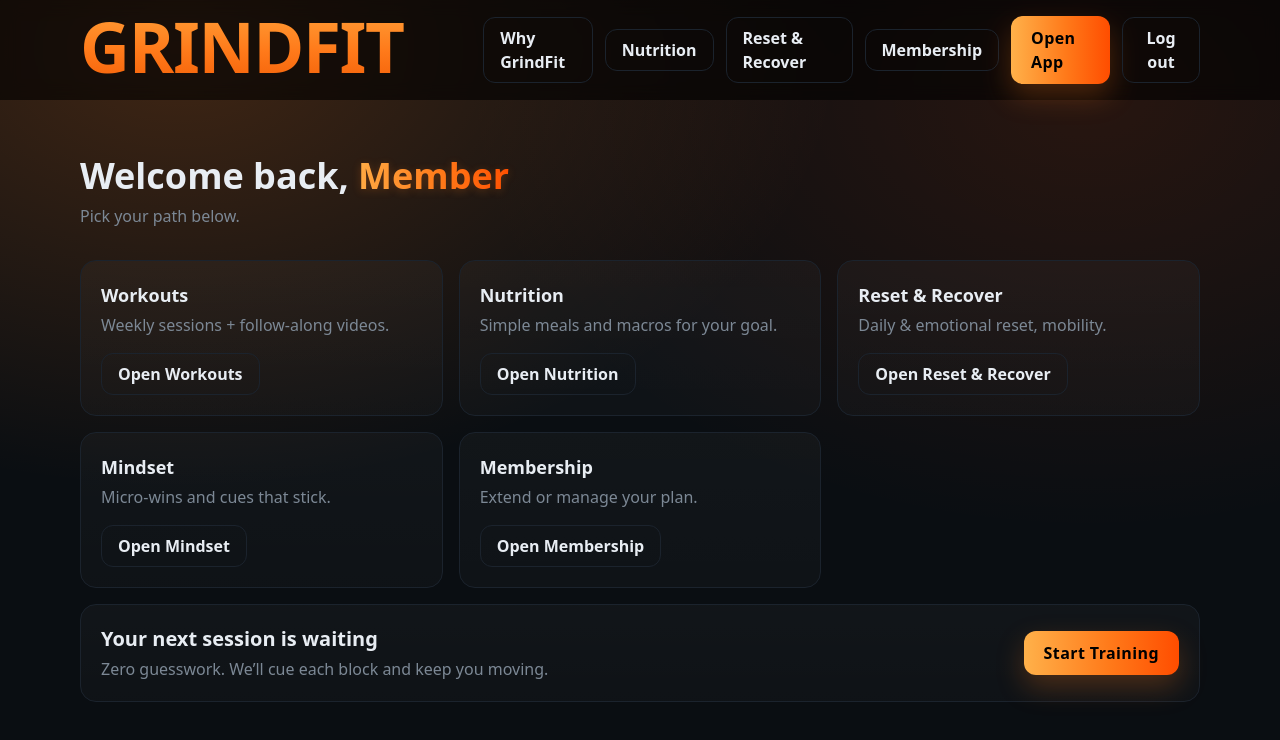
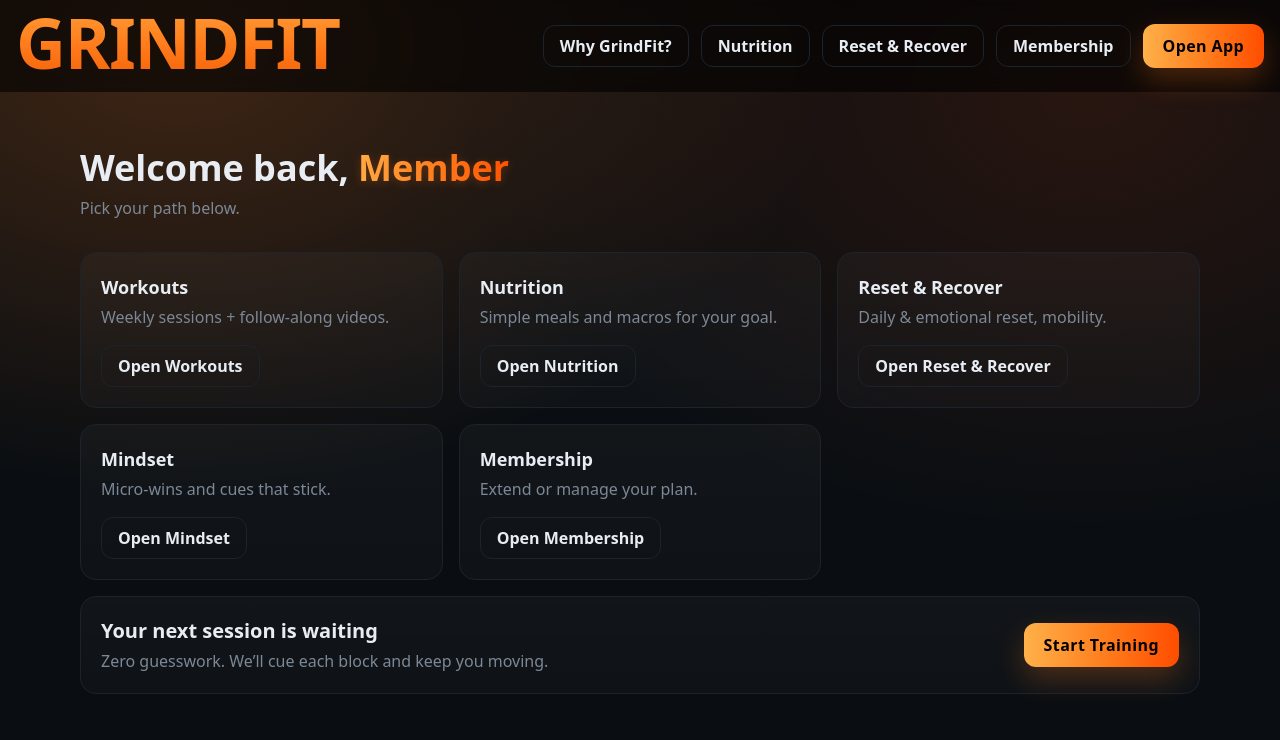
Before and after one commit to GrindFit/grindfit-webapp, a Next.js app: page / in a window 1280 px wide. Shown: the top 740 px of the page. Built offline with nearby package versions, Linux system fonts and the light colour scheme.

Commit message:
Update Nav.jsx
feat: hide tabs on auth pages + Open App → /login.

```diff
--- a/components/Nav.jsx
+++ b/components/Nav.jsx
@@ -1,26 +1,47 @@
 // components/Nav.jsx
 import Link from "next/link";
+import { useRouter } from "next/router";
 import Brand from "./Brand";
 
-export default function Nav({ rightSlot }) {
+export default function Nav() {
+  const { pathname } = useRouter();
+
+  // On auth pages, hide the main nav links (show only the logo)
+  const hideLinks =
+    pathname === "/login" ||
+    pathname === "/signup" ||
+    pathname === "/auth/update-password" ||
+    pathname.startsWith("/auth/");
+
   return (
     <header className="w-full sticky top-0 z-50 backdrop-blur supports-[backdrop-filter]:bg-black/60">
-      <div className="gf-container flex items-center justify-between min-h-[88px] xl:min-h-[100px]">
-        {/* Brand on the far-left */}
-        <Link href="/" className="no-underline">
-          <Brand size="clamp(64px,7.2vw,116px)" />
+      <nav className="container mx-auto flex items-center justify-between min-h-[80px] px-4">
+        <Link href="/" aria-label="GRINDFIT home" className="no-underline">
+          <Brand />
         </Link>
 
-        {/* Right-side nav links */}
-        <nav className="flex items-center gap-3">
-          <a className="btn-ghost" href="/why">Why GrindFit</a>
-          <a className="btn-ghost" href="/nutrition">Nutrition</a>
-          <a className="btn-ghost" href="/reset">Reset &amp; Recover</a>
-          <a className="btn-ghost" href="/membership">Membership</a>
-          <Link className="btn-primary" href="/login">Open App</Link>
-          {rightSlot}
-        </nav>
-      </div>
+        {!hideLinks && (
+          <div className="flex items-center gap-3">
+            <Link className="btn-ghost" href="/#why">
+              Why GrindFit?
+            </Link>
+            <Link className="btn-ghost" href="/#nutrition">
+              Nutrition
+            </Link>
+            <Link className="btn-ghost" href="/#reset">
+              Reset &amp; Recover
+            </Link>
+            <Link className="btn-ghost" href="/#membership">
+              Membership
+            </Link>
+
+            {/* Open App → always goes to /login */}
+            <Link className="btn-primary" href="/login">
+              Open App
+            </Link>
+          </div>
+        )}
+      </nav>
     </header>
   );
 }
```
